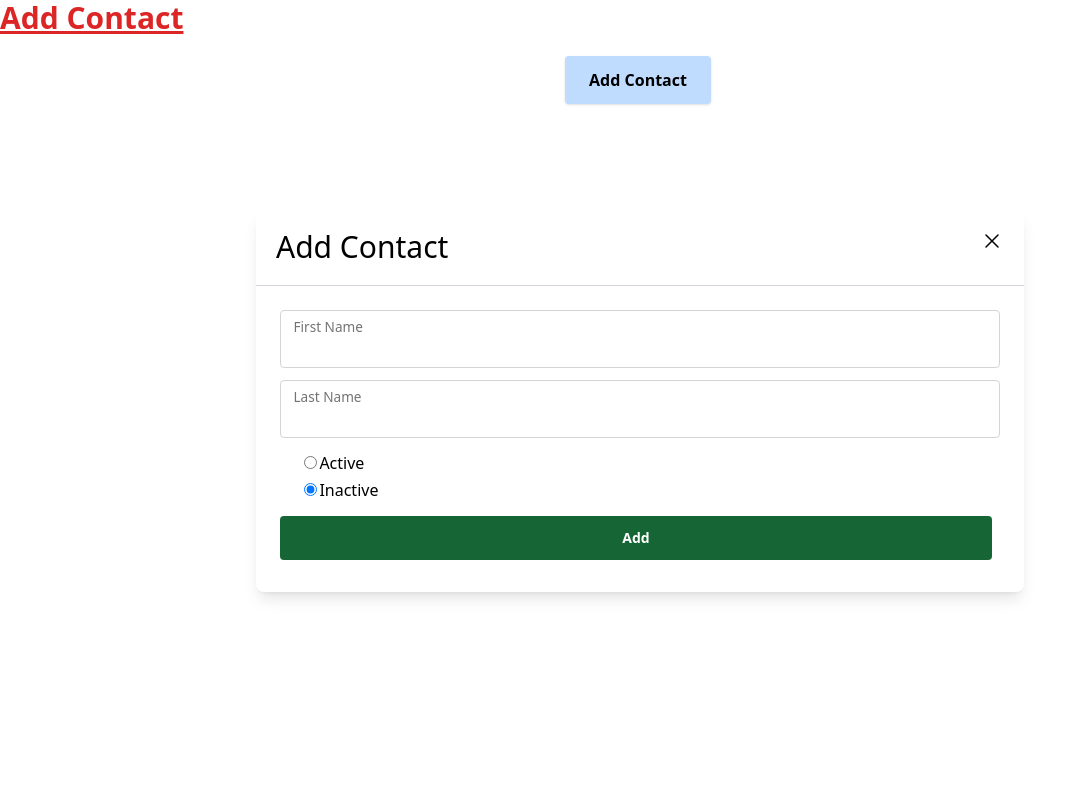
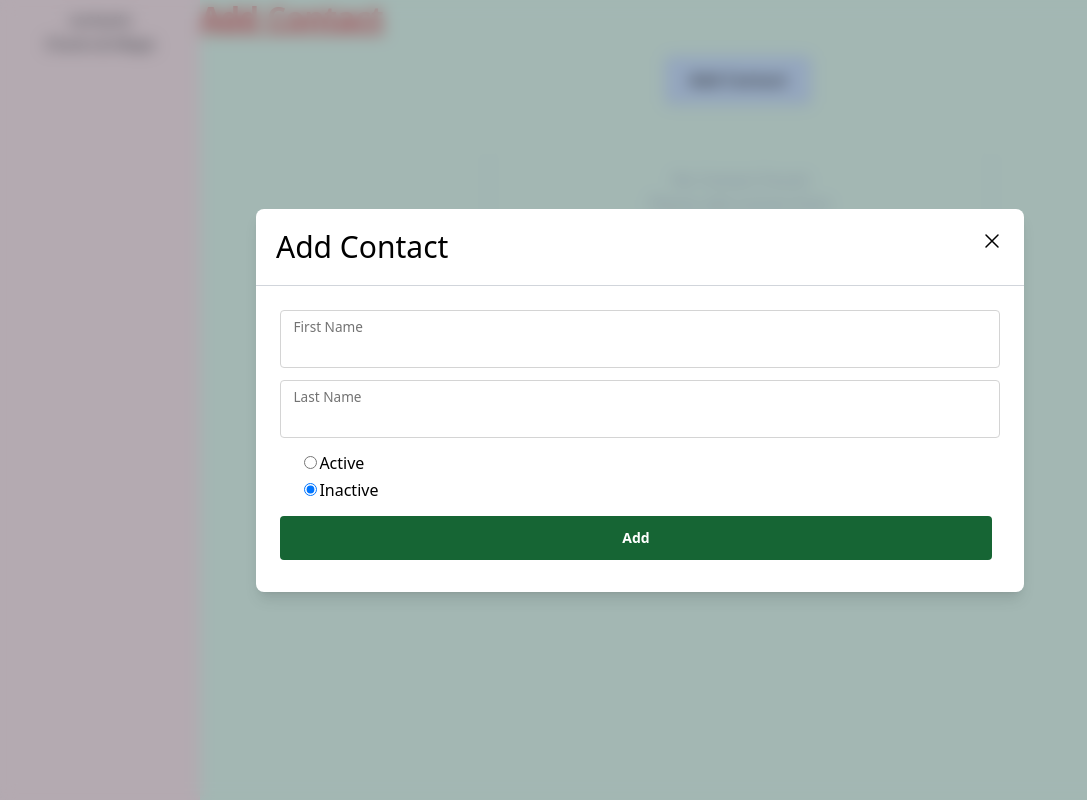
Before and after one commit to Kartikmalik271/task-taiyo, a React (Create React App) app: page / in a window 1280 px wide. Both pictures are taken after a click on the button "Add Contact". Shown: the whole page, without its empty margins (0-1087 px from the left). Built offline with nearby package versions, Linux system fonts and the light colour scheme.

Commit message:
chart added

```diff
--- a/package.json
+++ b/package.json
@@ -10,9 +10,15 @@
     "@types/node": "^16.18.39",
     "@types/react": "^18.2.16",
     "@types/react-dom": "^18.2.7",
+    "@types/react-router-dom": "^5.3.3",
+    "chart.js": "^4.3.2",
+    "chartjs-adapter-moment": "^1.0.1",
+    "moment": "^2.29.4",
     "react": "^18.2.0",
+    "react-chartjs-2": "^5.2.0",
     "react-dom": "^18.2.0",
     "react-redux": "^8.1.1",
+    "react-router-dom": "^6.14.2",
     "react-scripts": "5.0.1",
     "redux": "^4.2.1",
     "typescript": "^4.9.5",
--- a/src/App.tsx
+++ b/src/App.tsx
@@ -1,4 +1,8 @@
 import {useState} from 'react'
+import { BrowserRouter as Router, Route,Routes,Link } from 'react-router-dom'
+
+import Sidebar from './components/sidebar'
+import Chartsmaps from './pages/chartsmaps'
 
 import { useDispatch, useSelector } from "react-redux";
 import { AppDispatch, RootState } from "./redux/store";
@@ -12,8 +16,26 @@ function App() {
 
 
     return (
-      <div >
-        <Contactpage/>
+        <div className=' grid grid-flow-col h-full bg-red-100'>
+            <Router>
+                <div className='navbar col-span-2 lg:col-span-1  bg-red-100 hidden md:block flex h-screen items-center  p-2 text-center '>
+                    <div className='nav-body m-auto'>
+
+
+                            <Link to='/'>contacts</Link><br/>
+
+                            <Link to='/charts'>Charts & Maps</Link>
+
+                    </div>
+
+                </div>
+                <div className='content col-span-12 md:col-span-10 lg:col-span-11 bg-green-100 h-full h-screen'>
+                    <Routes>
+                        <Route path='/' element={<Contactpage/>}/>
+                        <Route path='charts' element={<Chartsmaps/>}/>
+                    </Routes>
+                </div>
+            </Router>
       </div>
     );
   }
--- /dev/null
+++ b/src/components/chartsmaps/linechart.tsx
@@ -0,0 +1,105 @@
+// LineChart.tsx
+import React, { useEffect, useState } from 'react';
+import moment from 'moment';
+import {
+  Chart as ChartJS,
+  CategoryScale,
+  LinearScale,
+  PointElement,
+  LineElement,
+  Title,
+  Tooltip,
+  Legend,
+} from 'chart.js';
+import { Line } from 'react-chartjs-2';
+
+ChartJS.register(
+  CategoryScale,
+  LinearScale,
+  PointElement,
+  LineElement,
+  Title,
+  Tooltip,
+  Legend
+);
+
+export const options = {
+  responsive: true,
+  plugins: {
+    legend: {
+      position: 'top' as const,
+    },
+    title: {
+      display: true,
+      text: 'Covid Cases',
+    },
+  },
+};
+
+
+
+interface CovidData {
+  cases: { [date: string]: number };
+  deaths: { [date: string]: number };
+  recovered: { [date: string]: number };
+}
+
+const Linechart: React.FC = () => {
+  const [data, setData] = useState<CovidData | null>(null);
+
+  useEffect(() => {
+    const fetchData = async () => {
+      try {
+        const response = await fetch('https://disease.sh/v3/covid-19/historical/all?lastdays=all');
+        const data = await response.json();
+        setData(data);
+      } catch (error) {
+        console.error('Error fetching data:', error);
+      }
+    };
+
+    fetchData();
+  }, []);
+
+  if (!data) {
+    return <div>Loading...</div>;
+  }
+
+  // Format the data for the chart
+  const chartData = {
+    labels: Object.keys(data.cases).map((date) => moment(date).format('MMM-YY')),
+    datasets: [
+      {
+        label: 'Cases',
+        data: Object.values(data.cases),
+        borderColor: 'rgb(53, 162, 235)',
+        backgroundColor: 'rgba(53, 162, 235)',
+      },
+      {
+        label: 'Deaths',
+        data: Object.values(data.deaths),
+        borderColor: 'rgba(255, 99, 132)',
+        backgroundColor: 'rgba(255, 99, 132, 0.2)',
+        fill: true,
+      },
+      {
+        label: 'Recovered',
+        data: Object.values(data.recovered),
+        borderColor: 'rgba(255, 159, 64)',
+        backgroundColor: 'rgba(255, 159, 64, 0.2)',
+        fill: true,
+      },
+    ],
+  };
+
+
+
+  return (
+    <div className='w-screen h-screen overflow-x-auto'>
+      <h2>COVID-19 Statistics</h2>
+      <Line className='w-screen h-screen overflow-x-auto' data={chartData}  options={options}/>
+    </div>
+  );
+};
+
+export default Linechart;
--- a/src/components/contactpage/addcontact.tsx
+++ b/src/components/contactpage/addcontact.tsx
@@ -32,7 +32,7 @@ const Addcontact =()=>{
       </div>
       {showModal ? (
         <>
-          <div className="flex justify-center items-center overflow-x-hidden overflow-y-auto fixed inset-0 z-50 outline-none focus:outline-none">
+          <div className="flex justify-center items-center backdrop-blur bg-gray-500 bg-opacity-50 overflow-x-hidden overflow-y-auto fixed inset-0 z-50 outline-none focus:outline-none">
             <div className="relative w-full my-6 mx-auto max-w-3xl">
               <div className="border-0 rounded-lg shadow-lg relative flex flex-col w-full bg-white outline-none focus:outline-none">
                 <div className="flex items-start justify-between p-5 border-b border-solid border-gray-300 rounded-t ">
--- a/src/components/contactpage/displaycontact.tsx
+++ b/src/components/contactpage/displaycontact.tsx
@@ -32,8 +32,8 @@ const Displaycontact: React.FC<DataProps> =({item})=>{
         <>
             {showEdit ?
             <>
-            <div className="flex justify-center items-center overflow-x-hidden overflow-y-auto fixed inset-0 z-50 outline-none focus:outline-none">
-                <div className="relative w-full my-6 mx-auto max-w-3xl">
+            <div className="flex justify-center items-center backdrop-blur bg-gray-500 bg-opacity-50 overflow-x-hidden overflow-y-auto fixed inset-0 z-50 outline-none focus:outline-none">
+                <div className="relative w-full my-6 mx-auto max-w-3xl ">
                 <div className="border-0 rounded-lg shadow-lg relative flex flex-col w-full bg-white outline-none focus:outline-none">
                     <div className="text-center flex items-start justify-between p-5 border-b border-solid border-gray-300 rounded-t ">
                     <h3 className="text-3xl font=semibold">EDIT CONTACT</h3>
--- /dev/null
+++ b/src/components/sidebar.tsx
@@ -0,0 +1,8 @@
+import React from 'react'
+
+const Sidebar = () =>{
+    return(
+<></>
+    )
+}
+export default Sidebar;
--- /dev/null
+++ b/src/pages/chartsmaps.tsx
@@ -0,0 +1,15 @@
+import React from 'react'
+import Linechart from '../components/chartsmaps/linechart'
+
+const Chartsmaps = ()=>{
+    return(
+        <div className="h-screen overflow-y-auto">
+            <h1 className="text-3xl font-bold underline text-red-600 mb-5 ">
+                Add Contact
+            </h1>
+            <Linechart/>
+
+        </div>
+    )
+}
+export default Chartsmaps
--- a/src/pages/contact.tsx
+++ b/src/pages/contact.tsx
@@ -12,24 +12,32 @@ const Contactpage =()=>{
 
 
     return(
-        <div>
+        <div className="h-screen overflow-y-auto">
             <h1 className="text-3xl font-bold underline text-red-600 mb-5 ">
                 Add Contact
             </h1>
             <Addcontact/>
             <div className="container mx-auto">
-                <div className="grid grid-cols-1 md:grid-cols-2 lg:grid-cols-3 gap-3  mt-5">
+
                     {
                         contactList.length>0 ?
                         <>
+                        <div className="grid grid-cols-1 md:grid-cols-2 lg:grid-cols-3 gap-3  mt-5 ">
                             {contactList.map((item)=>{
                                 return <Displaycontact key={item.id} item={item}/>
                             })}
+                        </div>
                         </>
                         :
-                        <></>
+                        <>
+                        <div className="grid grid-cols-1  mt-5 mx-auto">
+                            <div className="lg:w-1/2 p-5  mx-2 text-center mx-auto">
+                                <p className=" text-slate-400 rounded overflow-hidden shadow-md p-5">No Contact Found<br/>Please add contact from<br/>Create contact button</p>
+                            </div>
+                        </div>
+                        </>
                     }
-                </div>
+
             </div>
         </div>
     )
--- a/tsconfig.json
+++ b/tsconfig.json
@@ -18,7 +18,8 @@
     "resolveJsonModule": true,
     "isolatedModules": true,
     "noEmit": true,
-    "jsx": "react-jsx"
+    "jsx": "react-jsx",
+    "types": ["react", "react-dom", "react-router-dom"]
   },
   "include": [
     "src/*"
```
Also changed, not shown: 1 other file (tests, documents, lock files or other folders).
